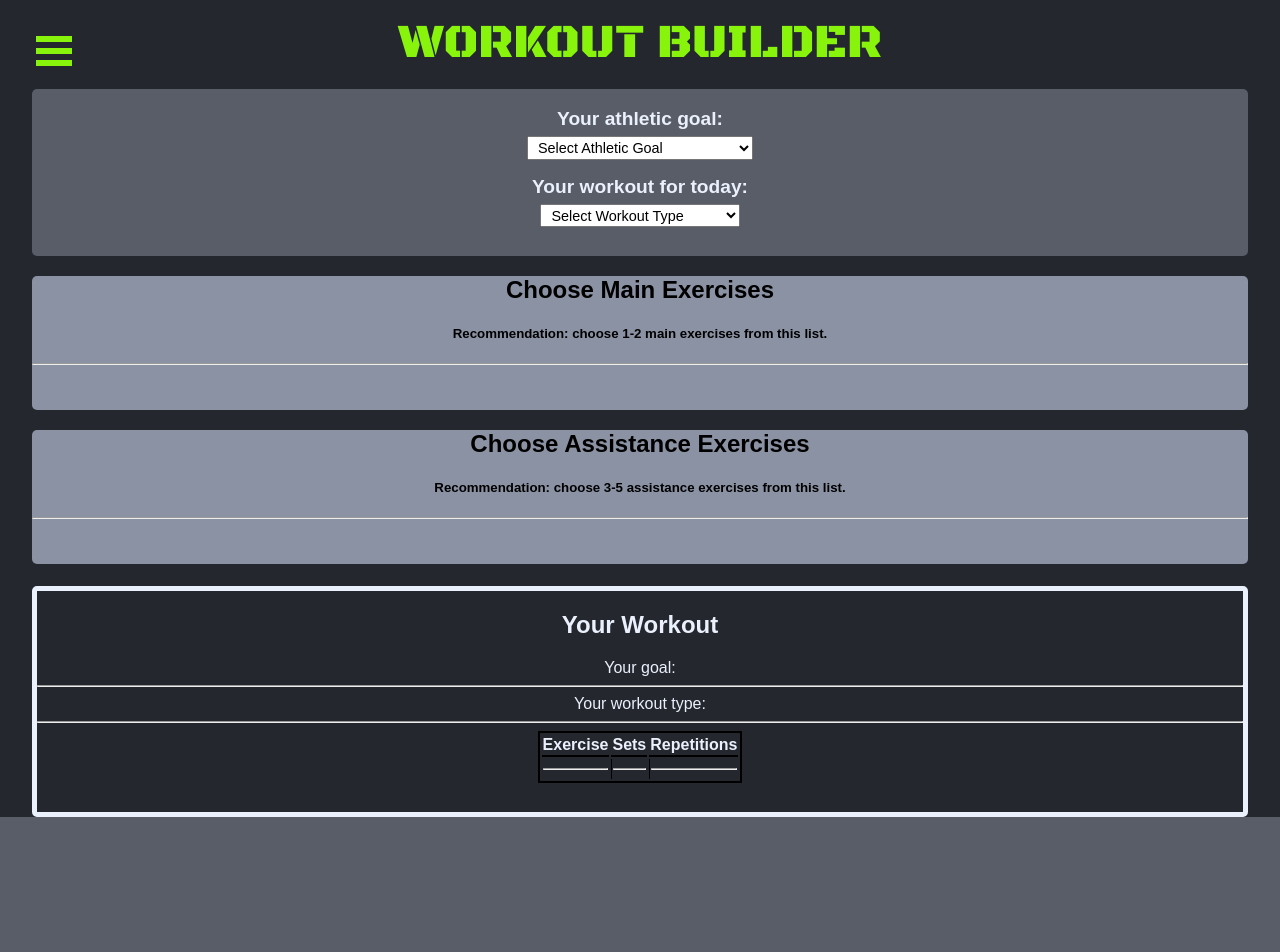
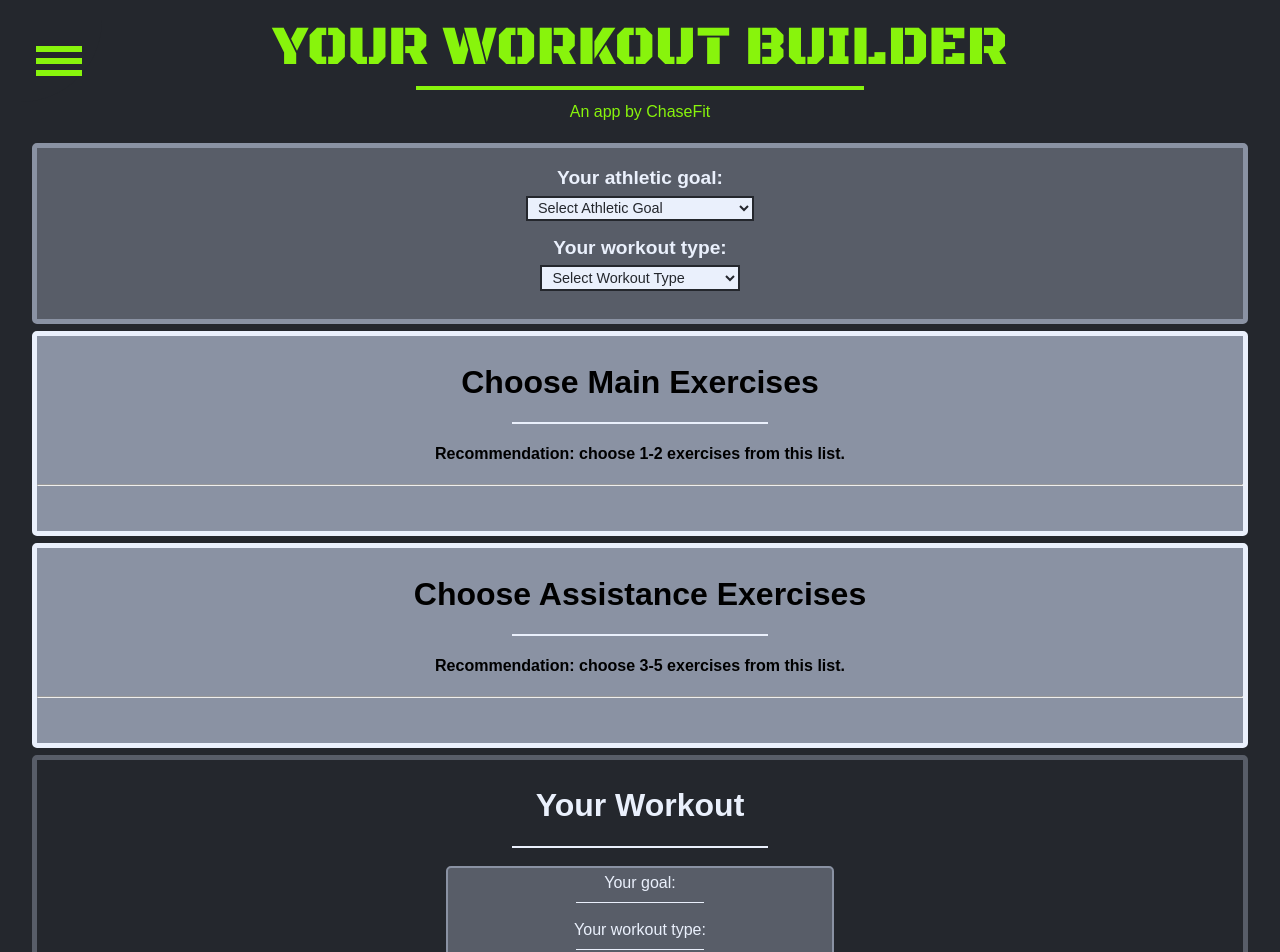
Before and after one commit to Chazz-Michaels/react-workout-builder, a React (Create React App) app: page / in a window 1280 px wide. Shown: the top 952 px of the page. Before the commit the page ends 817 px from the top, so only its background shows below. Built offline with nearby package versions, Linux system fonts and the light colour scheme; a web font is replaced by a local one.

Commit message:
add styles to all components

```diff
--- a/src/components/brand.jsx
+++ b/src/components/brand.jsx
@@ -4,7 +4,11 @@ class Brand extends Component {
 
   render() {
     return (
-      <div id="brand">WORKOUT BUILDER</div>
+      <React.Fragment>
+        <div id="brand">YOUR WORKOUT BUILDER</div>
+        <div className="brand-divider"></div>
+        <div id="by-chasefit">An app by ChaseFit</div>
+      </React.Fragment>
     );
   }
 
--- a/src/components/navMenu.jsx
+++ b/src/components/navMenu.jsx
@@ -5,12 +5,15 @@ class NavMenu extends Component {
 
   render () {
     return (
+      <React.Fragment>
+      <div className="bg-behind-burger-button"></div>
       <Menu>
         <a id="home" className="menu-item" href="#home">Home</a>
         <a id="about" className="menu-item" href="#about">About</a>
         <a id="contact" className="menu-item" href="#contact">Contact</a>
         <a onClick={ this.showSettings } className="menu-item--small" href="#settings">Settings</a>
       </Menu>
+      </React.Fragment>
     );
   }
 }
--- a/src/components/selectAssistanceExercises.jsx
+++ b/src/components/selectAssistanceExercises.jsx
@@ -12,8 +12,9 @@ class SelectAssistanceExercises extends Component {
   render() {
     return (
       <div className="assistance-exercises-wrapper">
-        <h2>Choose Assistance Exercises</h2>
-        <h5>Recommendation: choose 3-5 assistance exercises from this list.</h5>
+        <h1>Choose Assistance Exercises</h1>
+        <div className="short-hr-divider"></div>
+        <h4>Recommendation: choose 3-5 exercises from this list.</h4>
         <hr />
         <ul>
           {this.props.displayAssistanceExercises.filter(exList => exList.mg === this.props.selectedWorkoutType || this.props.selectedWorkoutType === 'Total Body').map(exercise =>{
--- a/src/components/selectMainExercises.jsx
+++ b/src/components/selectMainExercises.jsx
@@ -12,8 +12,9 @@ class SelectMainExercises extends Component {
   render() {
     return (
       <div className="main-exercises-wrapper">
-        <h2>Choose Main Exercises</h2>
-        <h5>Recommendation: choose 1-2 main exercises from this list.</h5>
+        <h1>Choose Main Exercises</h1>
+        <div className="short-hr-divider"></div>
+        <h4>Recommendation: choose 1-2 exercises from this list.</h4>
         <hr />
         <ul>
           {this.props.displayMainExercises.filter(exList => exList.mg === this.props.selectedWorkoutType || this.props.selectedWorkoutType === 'Total Body').map(exercise =>{
--- a/src/components/selectWorkoutType.jsx
+++ b/src/components/selectWorkoutType.jsx
@@ -10,7 +10,7 @@ class SelectWorkoutType extends Component {
   render() {
     return (
       <div className="center-me">
-        <div className="select-box-title">Your workout for today:</div>
+        <div className="select-box-title">Your workout type:</div>
         <select
           className="select-box-content"
           onChange={this.handleWorkoutType}>
--- a/src/components/yourWorkout.jsx
+++ b/src/components/yourWorkout.jsx
@@ -5,11 +5,18 @@ class YourWorkout extends Component {
   render() {
     return (
       <div className="center-me your-workout-wrapper">
-        <h2>Your Workout</h2>
-        <div>Your goal: {this.props.displayGoal}</div>
-        <hr />
-        <div>Your workout type: {this.props.displayWorkoutType}</div>
-        <hr />
+        <h1>Your Workout</h1>
+        <div className="short-hr-divider"></div>
+        <br />
+        <div className="your-workout-subheader-wrapper">
+          <div>Your goal: <span className="heavy">{this.props.displayGoal}</span></div>
+          <div className="shorter-hr-divider p-2"></div>
+          <br />
+          <div>Your workout type: <span className="heavy">{this.props.displayWorkoutType}</span></div>
+          <div className="shorter-hr-divider p-2"></div>
+          <br />
+        </div>
+        <br />
         <table id="your-workout-table" className="center-me">
         <thead>
           <tr>
@@ -29,9 +36,9 @@ class YourWorkout extends Component {
             })}
           </React.Fragment>
           <tr>
-            <td><hr /></td>
-            <td><hr /></td>
-            <td><hr /></td>
+            <td className="your-workout-divider"></td>
+            <td className="your-workout-divider"></td>
+            <td className="your-workout-divider"></td>
           </tr>
           <React.Fragment>
             {this.props.displayClickedAssistanceExercises.map(exercise => {
--- a/src/styles/base/globals.css
+++ b/src/styles/base/globals.css
@@ -6,7 +6,21 @@
 .center-me {
   text-align: center;
 }
+.short-hr-divider {
+  border-bottom: 2px solid var(--gray1);
+  width: 20vw;
+  margin: auto;
+}
+.shorter-hr-divider {
+  border-bottom: 1px solid var(--gray1);
+  width: 10vw;
+  margin: auto;
+}
+.heavy {
+  font-weight: 700;
+}
 body {
+  margin-top: -8vw;
   font-family: var(--fontMain);
   background-color: var(--gray3);
   color: darker(var(--gray4), 25%);
--- a/src/styles/partials/brand.css
+++ b/src/styles/partials/brand.css
@@ -1,9 +1,23 @@
 #brand {
   font-family: var(--fontBrand);
-  font-size: 3rem;
+  font-size: 3.5rem;
   text-align: center;
   padding: 0.8rem 0 0 0;
-  margin-bottom: 1rem;
+  margin-bottom: 0.2rem;
   background-color: var(--gray4);
   color: var(--green);
 }
+#by-chasefit {
+  font-family: var(--fontMain);
+  font-size: 1rem;
+  text-align: center;
+  padding: 0.4rem 0;
+  margin: 0.4rem 0 1rem 0;
+  background-color: var(--gray4);
+  color: var(--green);
+}
+.brand-divider {
+  border-bottom: 4px solid var(--green);
+  width: 35vw;
+  margin: auto;
+}
--- a/src/styles/partials/exerciseSelector.css
+++ b/src/styles/partials/exerciseSelector.css
@@ -7,16 +7,22 @@ option[value=""][disabled] {
 .selector-wrapper {
   background-color: var(--gray3);
   padding: 0.2rem 0 1.8rem 0;
+  margin: 0.4rem 0 0 0;
+  border: 5px solid var(--gray2);
   border-radius: 5px;
 }
 .main-exercises-wrapper {
   background-color: var(--gray2);
-  padding: 0 0 1.8rem 0;
+  padding: 0.4rem 0 1.8rem 0;
+  margin: 0.4rem 0 0 0;
+  border: 5px solid var(--gray1);
   border-radius: 5px;
 }
 .assistance-exercises-wrapper {
   background-color: var(--gray2);
-  padding: 0 0 1.8rem 0;
+  padding: 0.4rem 0 1.8rem 0;
+  margin: 0.4rem 0 0 0;
+  border: 5px solid var(--gray1);
   border-radius: 5px;
 }
 #compoundWrapper, #assistanceWrapper {
@@ -32,4 +38,7 @@ option[value=""][disabled] {
 .select-box-content {
   font-size: 0.9rem;
   padding: 0.1rem 0.4rem;
+  border: 2px solid var(--gray4);
+  background-color: var(--gray1);
+  color: var(--gray4);
 }
--- a/src/styles/partials/navigation.css
+++ b/src/styles/partials/navigation.css
@@ -1,9 +1,21 @@
+.adjust-page-margin-for-burger-button {
+  margin: -8vw;
+}
 .bm-burger-button {
   position: fixed;
-  width: 36px;
+  width: 46px;
   height: 30px;
   left: 36px;
-  top: 36px;
+  top: 46px;
+}
+.bg-behind-burger-button {
+  background-color: var(--gray4);
+  height: 8vw;
+  width: 8vw;
+  position: sticky;
+  top: 0;
+  left: 0;
+  border-radius: 0 0 80% 0;
 }
 
 /* Color/shape of burger icon bars */
--- a/src/styles/partials/selectExerciseButton.css
+++ b/src/styles/partials/selectExerciseButton.css
@@ -24,7 +24,7 @@
 }
 .exercise-title-on-button {
   font-size: 1rem;
-  padding: 0.2rem 0.2rem;
+  padding: 0.4rem 0.2rem;
 }
 .muscle-group-on-button {
   font-variant: small-caps;
--- a/src/styles/partials/yourWorkout.css
+++ b/src/styles/partials/yourWorkout.css
@@ -1,20 +1,38 @@
 .your-workout-wrapper {
   background-color: var(--gray4);
   color: var(--gray1);
-  margin: 1.4rem 0 0 0;
-  padding: 0 0 1.8rem 0;
-  border: 5px solid var(--gray1);
+  margin: 0.4rem 0 0 0;
+  padding: 0.4rem 0 1.8rem 0;
+  border: 5px solid var(--gray3);
+  border-radius: 5px;
+}
+.your-workout-divider {
+  border-bottom: 1px solid var(--gray2);
+}
+.p-2 {
+  padding: 0 0 0.6rem 0;
+}
+.your-workout-subheader-wrapper {
+  background-color: var(--gray3);
+  max-width: 30vw;
+  margin: auto;
+  padding: 0.4rem 0 0 0;
+  border: 2px solid var(--gray2);
   border-radius: 5px;
 }
 #your-workout-table {
-  border: 2px solid black;
+  border: 4px solid var(--green);
   margin: auto;
+  min-width: 50vw;
 }
 table th {
-    border-bottom: 2px solid black;
+    border-bottom: 1px solid var(--green);
+    padding: 0.5rem 0;
+    font-size: 1.2rem;
 }
 table td {
-    border-left: 1px solid black;
+    border-left: 1px solid var(--gray2);
+    padding: 0.5rem 0 0 0;
 }
 
 table td:first-child {
```
